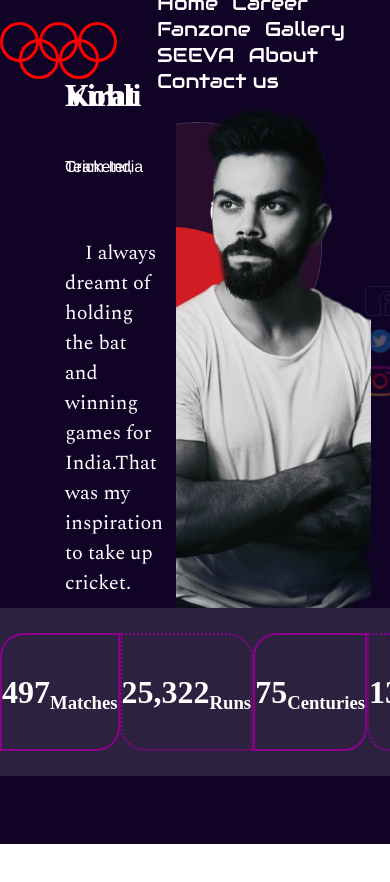
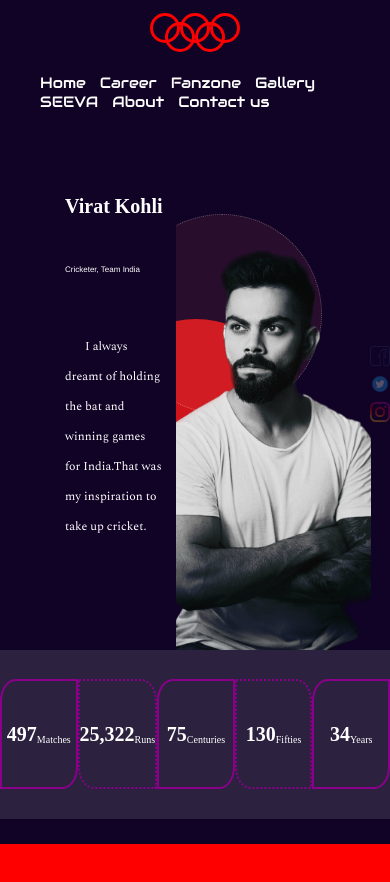
Before and after one commit to aynandu/Portfolio---Virat-Kohli, a plain HTML site: page index.html in a window 390 px wide. Before the commit the page ends 844 px from the top, so only its background shows below. Drawn offline with nearby package versions, Linux system fonts and the light colour scheme.

Commit message:
home page is now responsive

```diff
--- a/index.html
+++ b/index.html
@@ -7,12 +7,14 @@
     <title>Virat Kohli</title>
     <link rel="shortcut icon" href="./images/vk logo.PNG" type="image/x-icon">
     <link rel="stylesheet" href="./style.css">
+    <link rel="stylesheet" href="responsive.css">
+    <link rel="stylesheet" href="stylecareer.css">
     <link rel="stylesheet" href="https://fonts.googleapis.com/css?family=Audiowide">
     <link rel="stylesheet" href="https://fonts.googleapis.com/css?family=Spectral|Rubik">
     <script src="./scripts.js" ></script>
 </head>
 <body>
-    <div class="main_container">
+    <div class="main_container" id="home">
         <div class="nav_container">
             <div class="logo_cont">
                 <div class="insd_logo">
@@ -25,8 +27,8 @@
             </div>
             <div class="nav">
                 <ul class="nav_inside">
-                    <li><a href="">Home</a></li>
-                    <li><a href="">Career</a></li>
+                    <li><a href="#home">Home</a></li>
+                    <li><a href="#career">Career</a></li>
                     <li><a href="">Fanzone</a></li>
                     <li><a href="">Gallery</a></li>
                     <li><a href="">SEEVA</a></li>
@@ -58,28 +60,31 @@
         <div class="content_btm_container">
             <div class="cont_box">
                 <h1>497</h1>
-                <h3><br>Matches</h6>
+                <h3><br>Matches</h3>
             </div>
             <div class="cont_box">
                 <h1>25,322</h1>
-                <h3><br>Runs</h6>
+                <h3><br>Runs</h3>
             </div>
             <div class="cont_box">
                 <h1>75</h1>
-                <h3><br>Centuries</h6>
+                <h3><br>Centuries</h3>
             </div>
             <div class="cont_box">
                 <h1>130</h1>
-                <h3><br>Fifties</h6>
+                <h3><br>Fifties</h3>
             </div>
             <div class="cont_box">
                 <h1>34</h1>
-                <h3><br> Years</h6>
+                <h3><br> Years</h3>
             </div>
         </div>
         <div class="footer_container">
 
         </div>
     </div>
+    <div class="main_container2" id="career">
+
+    </div>
 </body>
 </html>
--- /dev/null
+++ b/responsive.css
@@ -0,0 +1,432 @@
+@media (max-width:1042px){
+    .ring{
+        width: 30px;
+        height:30px;
+        border-radius: 50%;
+        border: 3px solid red;
+        background-color: transparent;
+    }
+    .ring:nth-child(2){
+        position: absolute;
+        bottom: 5px;
+        left: 50%;
+    }
+    .ring:nth-child(4){
+        position: absolute;
+        bottom: 5px;
+        right: 50%;
+    }
+
+    .nav_container{
+        height: 15%;
+        flex-direction: column;
+        align-items: center;
+        justify-content: center;
+        transition: 0.6s ease-in-out;
+
+    }
+    .nav_inside>li{
+        font-size: 18px;
+    }
+    .lft_cont>div h3{
+        font-size: 18px;
+        white-space: pre-wrap;
+    }
+    .cont_box{
+        width: 190px;
+        height: 110px;
+        transition: 0.6s ease-in-out;
+    }
+    .cont_box h1{
+        font-size: 28px;
+        transition: 0.6s ease-in-out;
+    }
+    .cont_box h3{
+        font-size: 18px;
+        font-weight: 400;
+        transition: 0.6s ease-in-out;
+    }
+}
+
+@media (max-width:970px){
+    .ring{
+        width: 30px;
+        height:30px;
+        border-radius: 50%;
+        border: 3px solid red;
+        background-color: transparent;
+    }
+    .ring:nth-child(2){
+        position: absolute;
+        bottom: 5px;
+        left: 50%;
+    }
+    .ring:nth-child(4){
+        position: absolute;
+        bottom: 5px;
+        right: 50%;
+    }
+
+    .nav_container{
+        height: 15%;
+        flex-direction: column;
+        align-items: center;
+        justify-content: center;
+        transition: 0.6s ease-in-out;
+
+    }
+    .nav_inside>li{
+        font-size: 15px;
+    }
+    .lft_cont>div h1{
+        font-size: 30px;
+    }
+    .lft_cont>div h4{
+        font-size: 14px;
+    }
+    .lft_cont>div h3{
+        font-size: 18px;
+        white-space: pre-wrap;
+    }
+    .cont_box{
+        width: 160px;
+        height: 100px;
+        transition: 0.6s ease-in-out;
+    }
+    .cont_box h1{
+        font-size: 26px;
+        transition: 0.6s ease-in-out;
+    }
+    .cont_box h3{
+        font-size: 16px;
+        font-weight: 400;
+        transition: 0.6s ease-in-out;
+    }
+    .image{
+        width: 270px;
+        height: 450px;
+        transition: 0.6s ease-in-out;
+    }
+    .circleOne,.circleTwo{
+        width: 250px;
+        height: 250px;
+        transition: 0.6s ease-in-out;
+    }
+}
+
+@media (max-width:820px ){
+    .ring{
+        width: 30px;
+        height:30px;
+        border-radius: 50%;
+        border: 3px solid red;
+        background-color: transparent;
+    }
+    .ring:nth-child(2){
+        position: absolute;
+        bottom: 5px;
+        left: 50%;
+    }
+    .ring:nth-child(4){
+        position: absolute;
+        bottom: 5px;
+        right: 50%;
+    }
+
+   .nav_container .logo_cont{
+        width: 100%;
+        height: 100%;
+        transition: 0.6s ease-in-out;
+   }
+   .nav_container .nav {
+        width: 100%;
+        height: 100%;
+        transition: 0.6s ease-in-out;
+   }
+   .ring:nth-child(2){
+        position: absolute;
+        bottom: 5px;
+        left: 50%;
+        transition: 0.6s ease-in-out;
+    }
+    .ring:nth-child(4){
+        position: absolute;
+        bottom: 5px;
+        right: 50%;
+        transition: 0.6s ease-in-out;
+    }
+    .lft_cont>div h1{
+        font-size: 28px;
+    }
+    .lft_cont>div h4{
+        font-size: 12px;
+    }
+    .lft_cont>div h3{
+        font-size: 16px;
+        white-space: pre-wrap;
+    }
+    .image{
+        width: 250px;
+        height: 400px;
+        transition: 0.6s ease-in-out;
+    }
+    .circleOne,.circleTwo{
+        width: 200px;
+        height: 200px;
+        transition: 0.6s ease-in-out;
+    }
+    .socialmedia{
+        width:25px;
+        height:25px;
+        transition: 0.6s ease-in-out;
+    }
+    .cont_box{
+        width: 140px;
+        height: 90px;
+        transition: 0.6s ease-in-out;
+    }
+    .cont_box h1{
+        font-size: 24px;
+        transition: 0.6s ease-in-out;
+    }
+    .cont_box h3{
+        font-size: 14px;
+        font-weight: 400;
+        transition: 0.6s ease-in-out;
+    }
+}
+
+@media (max-width:680px){
+    .ring{
+        width: 30px;
+        height:30px;
+        border-radius: 50%;
+        border: 3px solid red;
+        background-color: transparent;
+    }
+    .ring:nth-child(2){
+        position: absolute;
+        bottom: 5px;
+        left: 50%;
+    }
+    .ring:nth-child(4){
+        position: absolute;
+        bottom: 5px;
+        right: 50%;
+    }
+
+    .nav_container .logo_cont{
+        width: 100%;
+        height: 100%;
+        transition: 0.6s ease-in-out;
+   }
+   .nav_container .nav {
+        width: 100%;
+        height: 100%;
+        transition: 0.6s ease-in-out;
+   }
+
+    .ring:nth-child(2){
+         position: absolute;
+         bottom: 5px;
+         left: 50%;
+         transition: 0.6s ease-in-out;
+     }
+     .ring:nth-child(4){
+         position: absolute;
+         bottom: 5px;
+         right: 50%;
+         transition: 0.6s ease-in-out;
+     }
+     .lft_cont>div h1{
+         font-size: 20px;
+         white-space: nowrap;
+     }
+     .lft_cont>div h4{
+         font-size: 8px;
+     }
+     .lft_cont>div h3{
+         font-size: 12px;
+         white-space: pre-wrap;
+     }
+     .image{
+         width: 200px;
+         height: 350px;
+         transition: 0.6s ease-in-out;
+     }
+     .circleOne,.circleTwo{
+         width: 140px;
+         height: 140px;
+         transition: 0.6s ease-in-out;
+     }
+     .socialmedia{
+         width:20px;
+         height:20px;
+         transition: 0.6s ease-in-out;
+     }
+     .cont_box{
+         width: 110px;
+         height: 70px;
+         transition: 0.6s ease-in-out;
+     }
+     .cont_box h1{
+         font-size: 20px;
+         transition: 0.6s ease-in-out;
+     }
+     .cont_box h3{
+         font-size: 10px;
+         font-weight: 400;
+         transition: 0.6s ease-in-out;
+     }
+ }
+/*
+ @media (max-width:400px) , (max-height:670px){
+    .logo_cont{
+        display: none;
+    }
+    .nav_container .nav {
+        width: 100%;
+        height: 100%;
+        transition: 0.6s ease-in-out;
+    }
+
+    .lft_cont>div h1{
+         font-size: 24px;
+    }
+    .lft_cont>div h4{
+         font-size: 8px;
+    }
+    .lft_cont>div h3{
+         font-size: 12px;
+         white-space: pre-wrap;
+    }
+    .image{
+         width: 150px;
+         height: 250px;
+         transition: 0.6s ease-in-out;
+    }
+    .circleOne,.circleTwo{
+         width: 140px;
+         height: 140px;
+         transition: 0.6s ease-in-out;
+    }
+    .socialmedia{
+         width:20px;
+         height:20px;
+         transition: 0.6s ease-in-out;
+    }
+    .cont_box{
+         width: 110px;
+         height: 70px;
+         transition: 0.6s ease-in-out;
+    }
+    .cont_box h1{
+         font-size: 20px;
+         transition: 0.6s ease-in-out;
+    }
+    .cont_box h3{
+         font-size: 10px;
+         font-weight: 400;
+         transition: 0.6s ease-in-out;
+    }
+ } */
+
+@media(max-height:870px){
+    .image{
+        width: 250px;
+        height: 400px;
+        transition: 0.6s ease-in-out;
+    }
+    .circleOne,.circleTwo{
+        width: 200px;
+        height: 200px;
+        transition: 0.6s ease-in-out;
+    }
+    .cont_box{
+        width: 190px;
+        height: 110px;
+    }
+}
+
+@media(max-height:820px){
+    .ring{
+        width: 25px;
+        height:25px;
+        border-radius: 50%;
+        border: 3px solid red;
+        background-color: transparent;
+    }
+    .ring:nth-child(2){
+        position: absolute;
+        bottom: 5px;
+        left: 50%;
+    }
+    .ring:nth-child(4){
+        position: absolute;
+        bottom: 5px;
+        right: 50%;
+    }
+
+    .nav_container .logo_cont{
+        width: 100%;
+        height: 100%;
+        transition: 0.6s ease-in-out;
+   }
+   .nav_container .nav {
+        width: 100%;
+        height: 100%;
+        transition: 0.6s ease-in-out;
+   }
+
+    .ring:nth-child(2){
+         position: absolute;
+         bottom: 5px;
+         left: 50%;
+         transition: 0.6s ease-in-out;
+     }
+     .ring:nth-child(4){
+         position: absolute;
+         bottom: 5px;
+         right: 50%;
+         transition: 0.6s ease-in-out;
+     }
+     .lft_cont>div h1{
+         font-size: 24px;
+     }
+     .lft_cont>div h4{
+         font-size: 8px;
+     }
+     .lft_cont>div h3{
+         font-size: 12px;
+         white-space: pre-wrap;
+     }
+     .image{
+         width: 200px;
+         height: 350px;
+         transition: 0.6s ease-in-out;
+     }
+     .circleOne,.circleTwo{
+         width: 140px;
+         height: 140px;
+         transition: 0.6s ease-in-out;
+     }
+     .socialmedia{
+         width:20px;
+         height:20px;
+         transition: 0.6s ease-in-out;
+     }
+     .cont_box{
+         width: 110px;
+         height: 70px;
+         transition: 0.6s ease-in-out;
+     }
+     .cont_box h1{
+         font-size: 20px;
+         transition: 0.6s ease-in-out;
+     }
+     .cont_box h3{
+         font-size: 10px;
+         font-weight: 400;
+         transition: 0.6s ease-in-out;
+     }
+}
--- a/style.css
+++ b/style.css
@@ -3,12 +3,17 @@
 }
 html{
     scroll-behavior: smooth;
+
 }
 :root{
     --bgmain-color:rgb(17, 3, 38);
 }
 body{
     margin: 0;
+    overflow: scroll;
+}
+body::-webkit-scrollbar{
+    display: none;
 }
 .main_container{
     width: 100vw;
@@ -17,13 +22,15 @@ body{
     display: flex;
     flex-direction: column;
     flex-wrap: wrap;
-    /*overflow: hidden;*/
+    overflow: hidden;
 }
 .nav_container{
     width: 100%;
     height: 10%;
     background-color: transparent;
     display: flex;
+    z-index: 2;
+
 }
 .logo_cont{
     width: 30%;
@@ -131,6 +138,7 @@ body{
     line-height: 30px;
     color: white;
     font-weight: 500;
+    white-space: pre-wrap;
 }
 
 .cnt_cont{
@@ -142,6 +150,7 @@ body{
     justify-content: center;
     position: relative;
     overflow: hidden;
+    transition: 0.6s ease-in-out;
 }
 .circleOne{
     width: 250px;
@@ -175,9 +184,9 @@ body{
 .image:hover{
     transform: scale(1.2);
 }
-.image:hover + .circleOne{
+/* .rgt_cont:hover > *:hover {
     transform: scale(1.2);
-}
+}  */
 
 .rgt_cont{
     width: 5%;
@@ -193,6 +202,8 @@ body{
     height:30px;
     margin-bottom: 20%;
     opacity: 30%;
+    animation: moving 1.2s ease-in-out  1 ;
+    animation-direction: normal;
 }
 .socialmedia:hover{
     transform: scale(1.2);
@@ -205,18 +216,25 @@ body{
     display: flex;
     align-items: center;
     justify-content:space-evenly;
-    animation: moving 1.2s ease-in-out  1 ;
+    animation: moving 0.8s ease-in-out  1 ;
     overflow: hidden;
 }
 .cont_box{
     width: 200px;
-    height: 70%;
+    height: 120px;
     background-color: transparent;
     display: flex;
     align-items: center;
     justify-content: center;
     color: white;
     transition: 0.6s ease-in-out;
+}
+.cont_box h1{
+    font-size: 30px;
+}
+.cont_box h3{
+    font-size: 20px;
+    font-weight: 400;
 }
 .cont_box:nth-child(1){
     border: 2px solid darkmagenta;
```
Also changed, not shown: stylecareer.css (added, +9 -0 lines).
